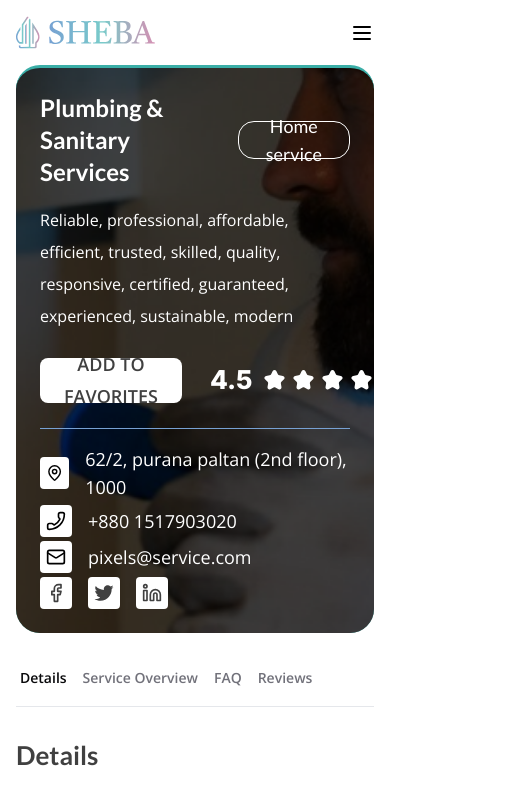
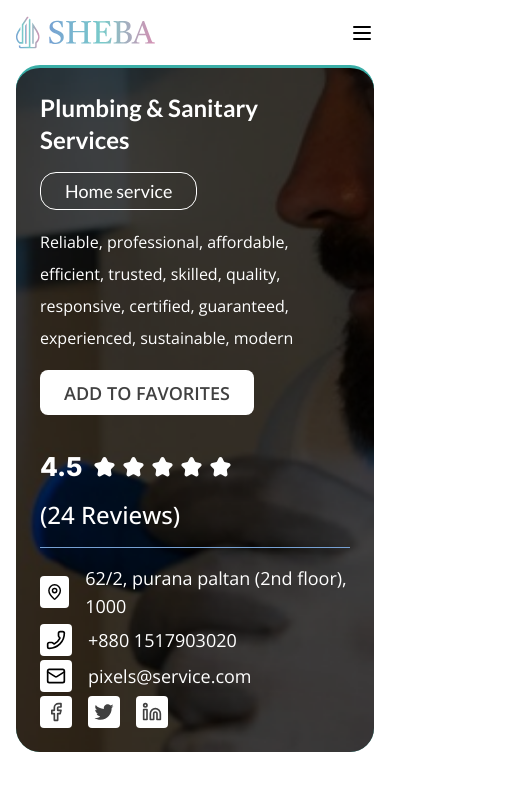
Before and after one commit to Biplob17h/AdhunikBD_NEXT, a Next.js app: page /categories/ac-repair in a window 390 px wide. Shown: the top 789 px of the page, 511 px wide, since content can reach past the window. Built offline with nearby package versions, Linux system fonts and the light colour scheme.

Commit message:
feat(CategoryHeroBanner): improve layout responsiveness with flex-wrap adjustments

```diff
--- a/src/components/screens/category-details/hero.jsx
+++ b/src/components/screens/category-details/hero.jsx
@@ -8,7 +8,7 @@ const CategoryHeroBanner = () => {
       <div className="container_fluid">
         <div className="cat_details_hero_banner border-t-[3px] border-primary p-6 xl:p-8">
           <div className="max-w-[1023px] space-y-4">
-            <div className="flex items-center gap-4 lg:gap-8">
+            <div className="flex items-center gap-4 lg:gap-8 flex-wrap">
               <h2 className="text-2xl font-semibold leading-[32px] text-white lg:text-[32px]">
                 Plumbing & Sanitary Services
               </h2>
@@ -21,11 +21,11 @@ const CategoryHeroBanner = () => {
               quality, responsive, certified, guaranteed, experienced,
               sustainable, modern
             </p>
-            <div className="flex items-center gap-7">
+            <div className="flex items-center gap-7 flex-wrap">
               <button className="inline-flex max-h-[45px] items-center justify-center rounded-lg bg-white px-6 py-2 text-lg font-semibold uppercase leading-[32px] text-black/75">
                 Add to favorites
               </button>
-              <p className="inline-flex items-center gap-2 text-white">
+              <p className="inline-flex items-center gap-2 text-white flex-wrap">
                 <span className="font-inter text-[26px] font-extrabold leading-[48px]">
                   4.5
                 </span>
```
